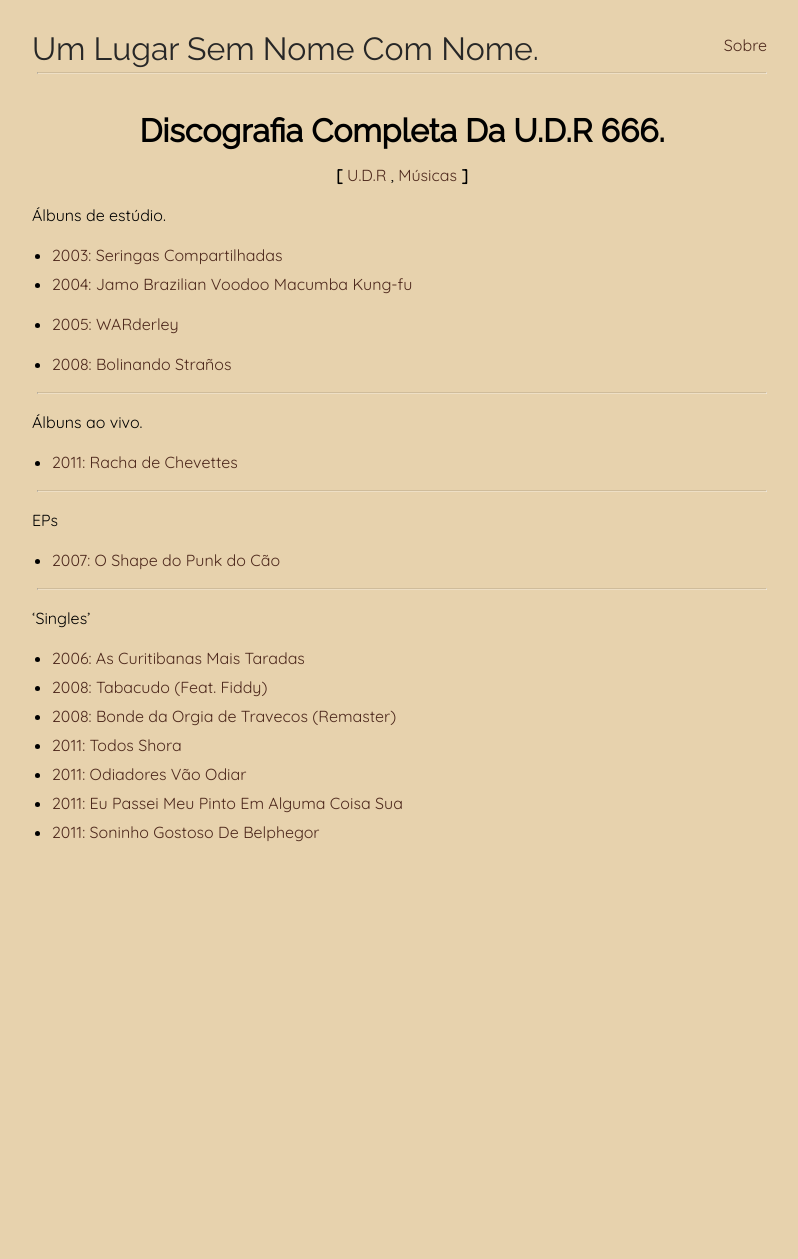
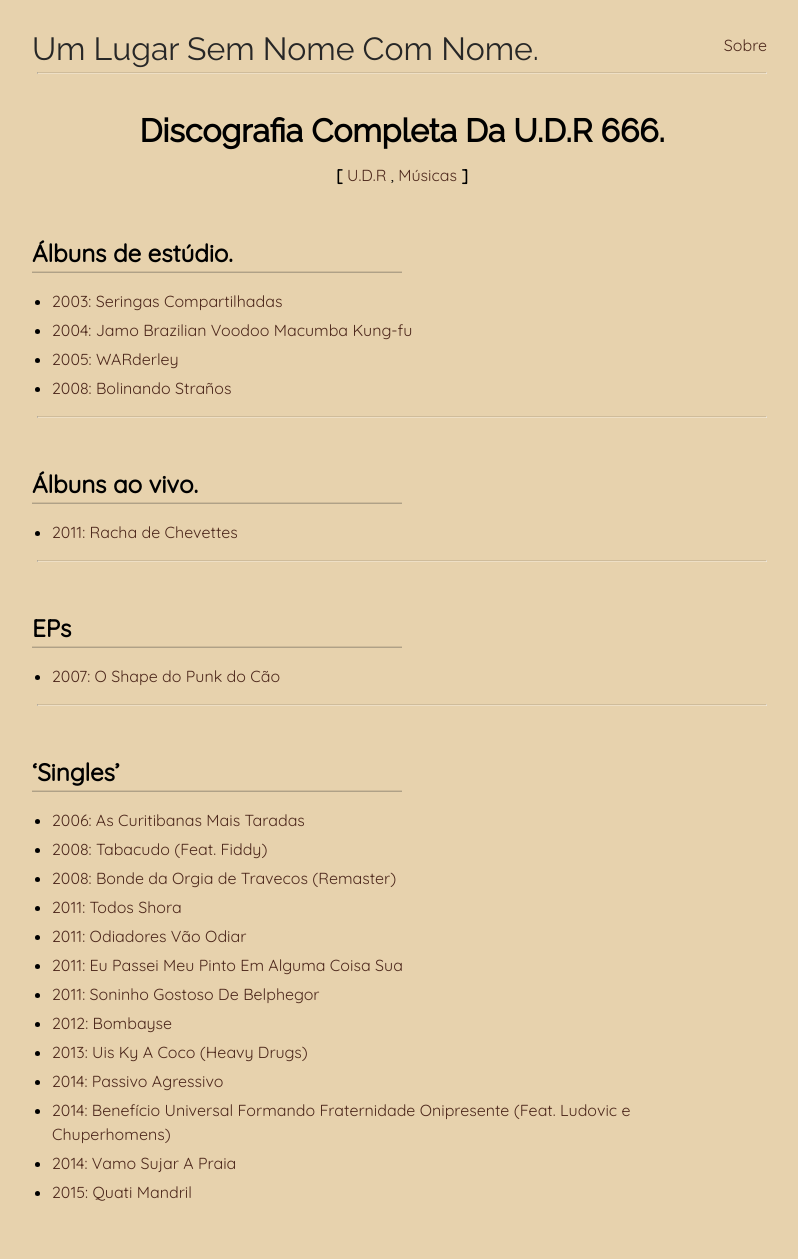
Before and after one commit to parchment-agoraphobia/parchment-agoraphobia.io, a Jekyll site: the page built from _posts/2021-02-11-toda-discografia-da-UDR.md, in a window 1280 px wide. Shown: the whole page, without its empty margins (238-1036 px from the left). Built offline with Jekyll 4.4.1, drawn with Linux system fonts in a browser that asks for light colours; before the commit the page ends 900 px from its top, so only the background shows below that.

Commit message:
novas musicas na udr

```diff
--- a/_posts/2021-02-11-toda-discografia-da-UDR.md
+++ b/_posts/2021-02-11-toda-discografia-da-UDR.md
@@ -5,26 +5,25 @@ subtitle: Todos os Álbuns e Seus 'Downloads'.
 tags: [U.D.R, Músicas]
 ---
 
-Álbuns de estúdio.
+## Álbuns de estúdio.
 
 - [2003: Seringas Compartilhadas](https://heart-leap.github.io/OLOHTQHEQH/udr/U.D.R%20-%20Seringas%20Compartilhadas%20Vol.2.rar)
 - [2004: Jamo Brazilian Voodoo Macumba Kung-fu](https://heart-leap.github.io/OLOHTQHEQH/udr/U.D.R%20-%20Jamo%20Brazilian%20Voodoo%20Macumba%20Kung%20Fu%20[Album%20Completo]-TuvBwiq3Crs.webm)
 - [2005: WARderley](https://heart-leap.github.io/OLOHTQHEQH/udr/UDR%20-%20WARDERLEY%20(2005)%20[FULL%20ALBUM]-phSKoCQ2xP4.webm)
-
 - [2008: Bolinando Straños](https://heart-leap.github.io/OLOHTQHEQH/udr/U.D.R.%20-%20Bolinando%20Stra%C3%B1os%20(2008)%20[FULL%20ALBUM]-uDeA_b17Z9M.webm)
 
 ---
-Álbuns ao vivo.
+## Álbuns ao vivo.
 
 - [2011: Racha de Chevettes](https://heart-leap.github.io/OLOHTQHEQH/udr/U.D.R%20-%20Racha%20De%20Chevettes.zip)
 
 ---
-EPs
+## EPs
 
 - [2007: O Shape do Punk do Cão](https://heart-leap.github.io/OLOHTQHEQH/udr/UDR%20-%20O%20Shape%20do%20Punk%20do%20C%C3%A3o%20[EP%20Completo]-_ZHmQZF3R4Y.webm)
 
 ---
-'Singles'
+## 'Singles'
 
 - [2006: As Curitibanas Mais Taradas](https://heart-leap.github.io/OLOHTQHEQH/udr/U.D.R.%20-%20As%20Curitibanas%20Mais%20Taradas-J7AZtW5b5CU.m4a)
 - [2008: Tabacudo (Feat. Fiddy)](https://heart-leap.github.io/OLOHTQHEQH/udr/UDR%20-%20Tabacudo%20(ft%20Fiddy)-Mp1cjjZ8s9o.webm)
@@ -33,3 +32,9 @@ EPs
 - [2011: Odiadores Vão Odiar](https://heart-leap.github.io/OLOHTQHEQH/udr/U.D.R%20-%20ODIADORES%20V%C3%83O%20ODIAR-pynfHmkFpas.m4a)
 - [2011: Eu Passei Meu Pinto Em Alguma Coisa Sua](https://heart-leap.github.io/OLOHTQHEQH/udr/UDR%20-%20Eu%20passei%20meu%20pinto%20em%20alguma%20coisa%20sua-1Wdfit0_0tw.webm)
 - [2011: Soninho Gostoso De Belphegor](https://heart-leap.github.io/OLOHTQHEQH/udr/U.D.R.%20-%20Soninho%20Gostoso%20de%20Belphegor-sv4XqsIRcuY.m4a)
+- [2012: Bombayse](https://heart-leap.github.io/OLOHTQHEQH/udr/UDR%20Bombayse%20(Legendado)-HpGZVJygMcg.m4a)
+- [2013: Uis Ky A Coco (Heavy Drugs)](https://heart-leap.github.io/OLOHTQHEQH/udr/UDR%20-%20Uis%20Ky%20A%20Coco-fTXR7iE9XDk.webm)
+- [2014: Passivo Agressivo](https://heart-leap.github.io/OLOHTQHEQH/udr/U.D.R.%20-%20Passivo%20Agressivo-qpvV4NEYjtk.webm)
+- [2014: Benefício Universal Formando Fraternidade Onipresente (Feat. Ludovic e Chuperhomens)](https://heart-leap.github.io/OLOHTQHEQH/udr/UDR%20-%20B.U.F.F.O.%20Beneficio%20Universal%20Formando%20Fraternidade%20Onipresente-dVNQQdEhiFg.webm)
+- [2014: Vamo Sujar A Praia](https://heart-leap.github.io/OLOHTQHEQH/udr/UDR%20-%20Vamo%20Sujar%20a%20Praia-0OEkrMWpw0I.webm)
+- [2015: Quati Mandril](https://heart-leap.github.io/OLOHTQHEQH/udr/U.D.R%20-%20Quati%20Mandril-Y-vZUDvDap8.webm)
```
